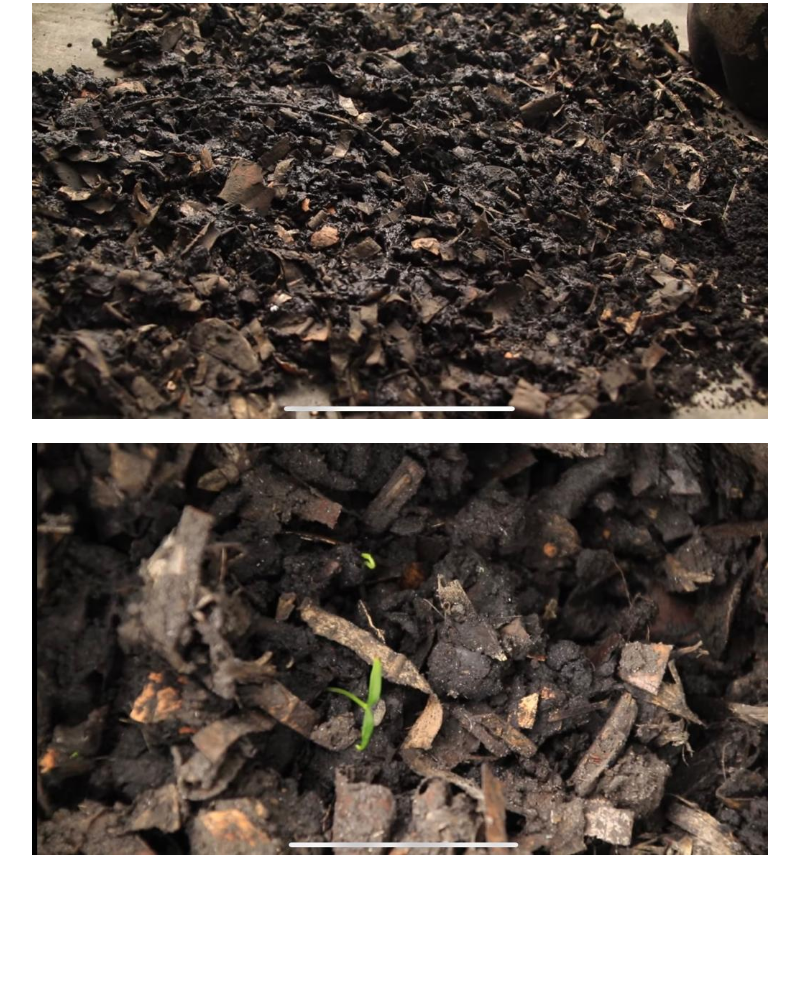
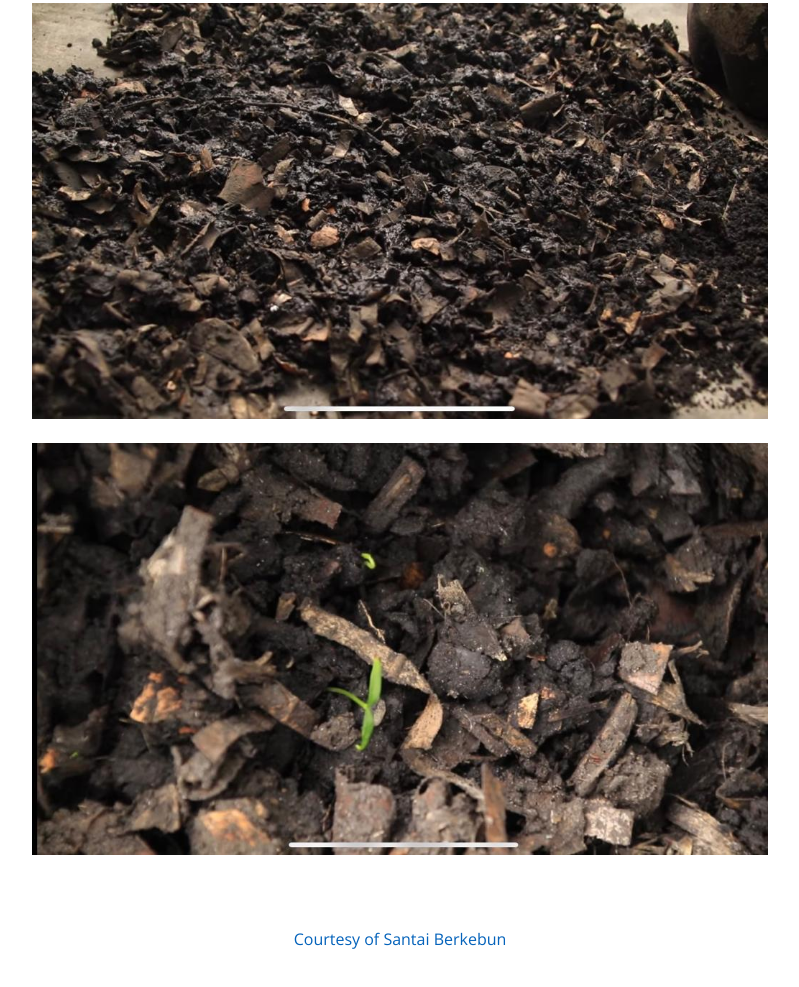
Before and after one commit to fathur-rs/modul_proker_bbk, a plain HTML site: page modul_kompos/modul_kompos.html in a window 1280 px wide. Shown: the part 10224-11211 px from the top of the page, without its empty margins (290-1089 px from the left). Drawn offline with nearby package versions, Linux system fonts and the light colour scheme.

Commit message:
edit kompos

```diff
--- a/modul_kompos/modul_kompos.html
+++ b/modul_kompos/modul_kompos.html
@@ -288,7 +288,12 @@
                         </div>
                     </div>
                 </div>
+                <div class="container">
+                    <a href="https://www.youtube.com/watch?v=_hAv9wrPAvc"  style="justify-content: center; display: block; text-align: center;">Courtesy of Santai Berkebun</a>
+                </div>
             </div>
+
+
         </section><!-- End About Section -->
         <div class="modal fade" id="imagemodal" tabindex="-1" role="dialog" aria-labelledby="myModalLabel"
             aria-hidden="true">
@@ -297,7 +302,7 @@
                     <div class="modal-body">
                         <button type="button" class="close" data-dismiss="modal"><span
                                 aria-hidden="true">&times;</span><span class="sr-only">Close</span></button>
-                        <img src="" class="imagepreview" style="width: 100%;">
+                        <img src="" class="imagepreview" style="width: 100%">
                     </div>
                 </div>
             </div>
```
Also changed, not shown: index.html (+1 -1 lines).
